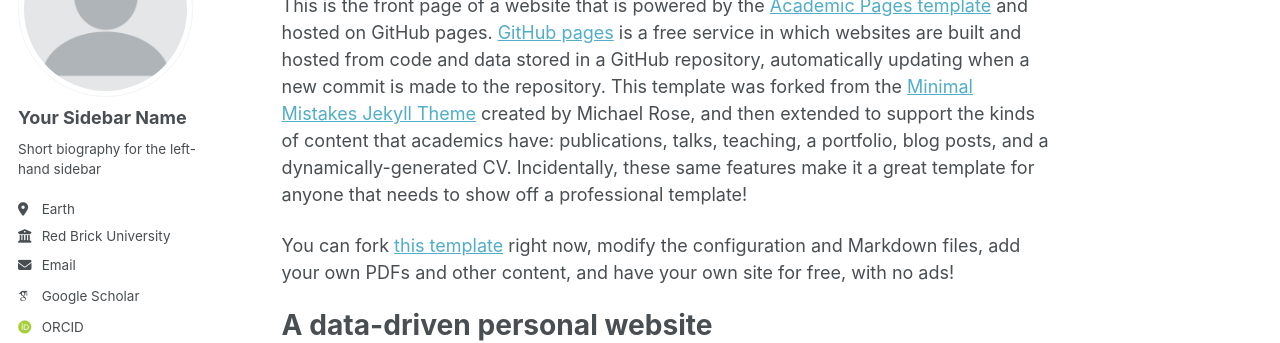
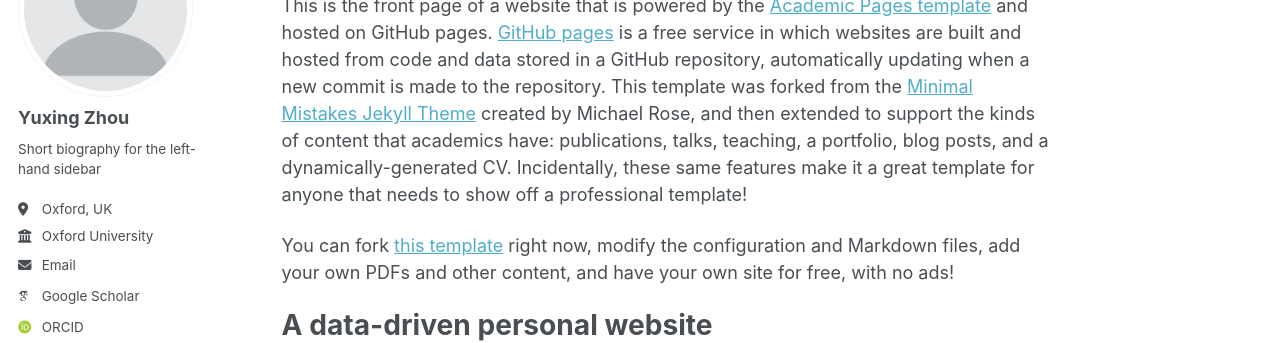
Before and after one commit to yuxzhou/yuxzhou.github.io, a Jekyll site: the page built from _pages/about.md, in a window 1280 px wide. Shown: the part 179-522 px from the top of the page. Built offline with Jekyll 4.4.1, drawn with Linux system fonts in a browser that asks for light colours; some web fonts are replaced; a script bundle is joined from its source files by our own code; library files that are not in the unit come from our copies.

Commit message:
Update _config.yml

```diff
--- a/_config.yml
+++ b/_config.yml
@@ -13,7 +13,7 @@
 title_separator          : "-"
 name                     : &name "Your Name"
 description              : &description "Your Name's academic portfolio"   # Update this with a general description of your site, this is the default if not overridden by a page
-url                      : https://academicpages.github.io # The base hostname & protocol for your site e.g. "https://[your GitHub username].github.io",
+url                      : https://yuxzhou.github.io # The base hostname & protocol for your site e.g. "https://[your GitHub username].github.io",
                                                            # or if you already have some other page hosted on Github then use "https://[your GitHub username].github.io/[Your Repo Name]"
 baseurl                  : "" # the subpath of your site, e.g. "/blog"
 repository               : "academicpages/academicpages.github.io"
@@ -24,13 +24,13 @@
 author:
   # Biographic information
   avatar           : "profile.png"
-  name             : "Your Sidebar Name"
+  name             : "Yuxing Zhou"
   pronouns         : # example: "she/her"
   bio              : "Short biography for the left-hand sidebar"
-  location         : "Earth"
-  employer         : "Red Brick University"
+  location         : "Oxford, UK"
+  employer         : "Oxford University"
   uri              : # URL
-  email            : "none@example.org"
+  email            : "yuxing.zhou@chem.ox.ac.uk"
 
   # Academic websites
   academia         : # URL
```
